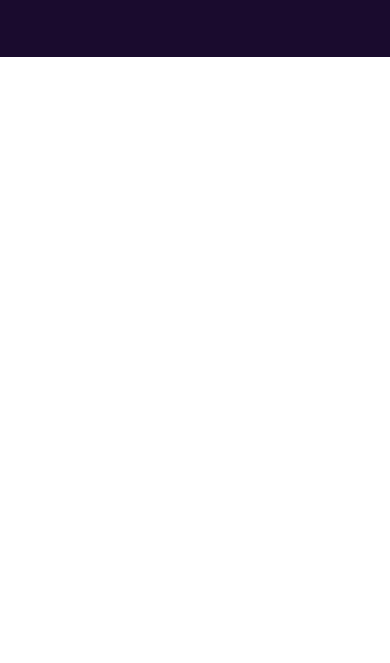
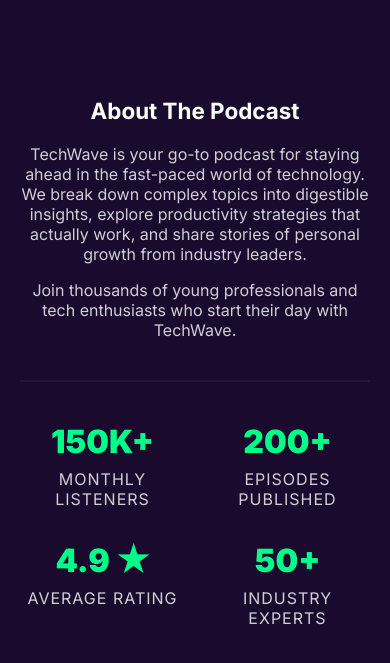
Before and after one commit to kolyanhabib/techwave-final, a plain HTML site: page index.html in a window 390 px wide. Shown: the part 593-1256 px from the top of the page. Before the commit the page ends 844 px from the top, so only its background shows below. Drawn offline with Linux system fonts and the light colour scheme.

Commit message:
complte about section and responsive

```diff
--- a/index.html
+++ b/index.html
@@ -69,5 +69,51 @@
         </div>
       </div>
     </section>
+
+    <!-- ============ About Section =========== -->
+
+    <section class="about">
+      <div class="container">
+        <div class="about-content">
+          <h2>About The Podcast</h2>
+
+          <p>
+            TechWave is your go-to podcast for staying ahead in the fast-paced
+            world of technology. We break down complex topics into digestible
+            insights, explore productivity strategies that actually work, and
+            share stories of personal growth from industry leaders.
+          </p>
+
+          <p>
+            Join thousands of young professionals and tech enthusiasts who start
+            their day with TechWave.
+          </p>
+        </div>
+
+        <div class="line"></div>
+
+        <div class="about-stats">
+          <div class="stat">
+            <h3>150K+</h3>
+            <span>MONTHLY LISTENERS</span>
+          </div>
+
+          <div class="stat">
+            <h3>200+</h3>
+            <span>EPISODES PUBLISHED</span>
+          </div>
+
+          <div class="stat">
+            <h3>4.9 ★</h3>
+            <span>AVERAGE RATING</span>
+          </div>
+
+          <div class="stat">
+            <h3>50+</h3>
+            <span>INDUSTRY EXPERTS</span>
+          </div>
+        </div>
+      </div>
+    </section>
   </body>
 </html>
--- a/style.css
+++ b/style.css
@@ -155,7 +155,6 @@
 
 .color-btn,
 .subscribe-btn {
-  /* display: flex; */
   align-items: center;
   gap: 8px;
   padding: 12px 18px;
@@ -183,6 +182,58 @@
 .color-btn img,
 .subscribe-btn img {
   width: 16px;
+}
+
+.about {
+  padding: 60px 16px;
+  background: rgba(26, 11, 46, 1);
+  color: #fff;
+}
+
+.about-content {
+  max-width: 720px;
+  margin: 0 auto;
+  text-align: center;
+}
+
+.about-content h2 {
+  font-size: 3rem;
+  font-weight: 700;
+  margin-bottom: 20px;
+}
+
+.about-content p {
+  font-size: 1rem;
+
+  color: rgba(255, 255, 255, 0.8);
+  margin-bottom: 16px;
+}
+
+.line {
+  margin: 80px 0;
+  max-width: 1200px;
+  height: 0;
+  border: 1px solid rgba(255, 255, 255, 0.048);
+}
+
+.about-stats {
+  display: grid;
+  grid-template-columns: repeat(4, 1fr);
+  gap: 30px;
+  text-align: center;
+}
+
+.stat h3 {
+  font-size: 3rem;
+  font-weight: 900;
+  color: rgba(0, 255, 136, 1);
+  margin-bottom: 8px;
+}
+
+.stat span {
+  font-size: 1rem;
+  letter-spacing: 1px;
+  color: rgba(255, 255, 255, 0.8);
 }
 
 /* =================MOBILE RESPONSIVE (576PX)================= */
@@ -234,4 +285,31 @@
   .hero-title {
     font-size: 34px;
   }
+
+  /* =============== About Section ================ */
+
+  .about {
+    max-width: 440px;
+    padding: 40px 20px;
+  }
+
+  .about-content h2 {
+    font-size: 1.4rem;
+  }
+
+  .about-content p {
+    font-size: 1rem;
+  }
+
+  .about-stats {
+    grid-template-columns: repeat(2, 1fr);
+    gap: 32px 20px;
+  }
+
+  .stat h3 {
+    font-size: 2rem;
+  }
+  .line {
+    margin: 40px 0;
+  }
 }
```
